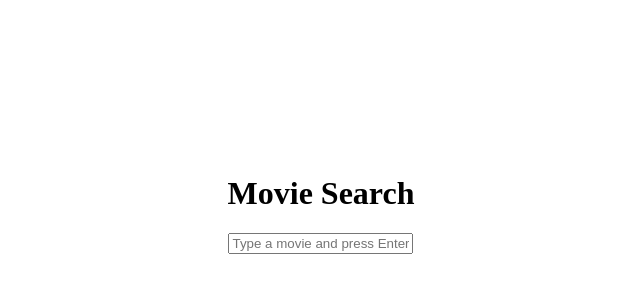
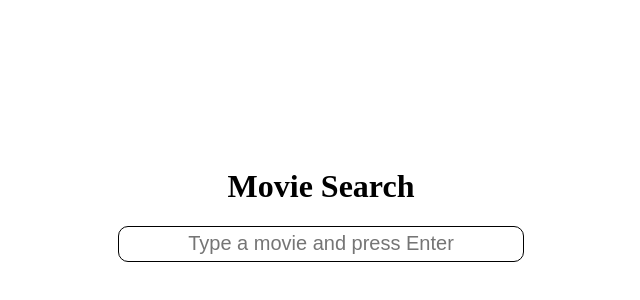
Before and after one commit to fanis-kol/movie-watchlist, a Vue app: page / in a window 1280 px wide. Shown: the part 196-496 px from the top of the page, without its empty margins (319-959 px from the left). Built offline with nearby package versions, Linux system fonts and the light colour scheme.

Commit message:
css changes

```diff
--- a/src/style.css
+++ b/src/style.css
@@ -13,15 +13,33 @@ body {
   text-align: center;
 }
 
+.movies-container{
+  display: flex;
+  flex-wrap: wrap;
+}
+
 .movie-wrapper{
   width: 200px;
-  height: 300px;
-  display: inline-block;
   margin:5px;
 }
 
 .movie-image{
   width: 100%;
-  height: 100%;
+  height: 300px;
   object-fit: cover;
 }
+
+.movie-title{
+  color: black;
+  text-decoration: none;
+}
+
+.movie-search{
+  width: 400px;
+  max-width: 100%;
+  text-align: center;
+  border-radius: 10px;
+  border: 1px solid black;
+  height: 32px;
+  font-size: 20px;
+}
--- a/src/views/Home.vue
+++ b/src/views/Home.vue
@@ -5,16 +5,21 @@
       v-model="query"
       @keyup.enter="search"
       placeholder="Type a movie and press Enter"
+      class="movie-search"
     />
     <div v-if="loading">Loading...</div>
-    <ul v-if="results.length">
+    <div v-if="results.length" class="movies-container">
       <div v-for="movie in results" :key="movie.id" class="movie-wrapper">
-        <a :href="movie.url" target="_blank" rel="noopener">
-        <img :src="movie.poster" class="movie-image">
-         {{ movie.title }} ({{ movie.year }})
+        <a :href="movie.url" target="_blank" rel="noopener" class="movie-link">
+        <img :src="movie.poster || '/default.svg'" class="movie-image">
+        <div class="movie-info-wrap">
+          <p class="movie-title">
+            {{ movie.title }} ({{ movie.year }})
+          </p>
+        </div>
         </a>
       </div>
-    </ul>
+    </div>
     <div v-else-if="!loading && searched">No results found.</div>
   </div>
 </template>
```
Also changed, not shown: public/default.svg (added).
